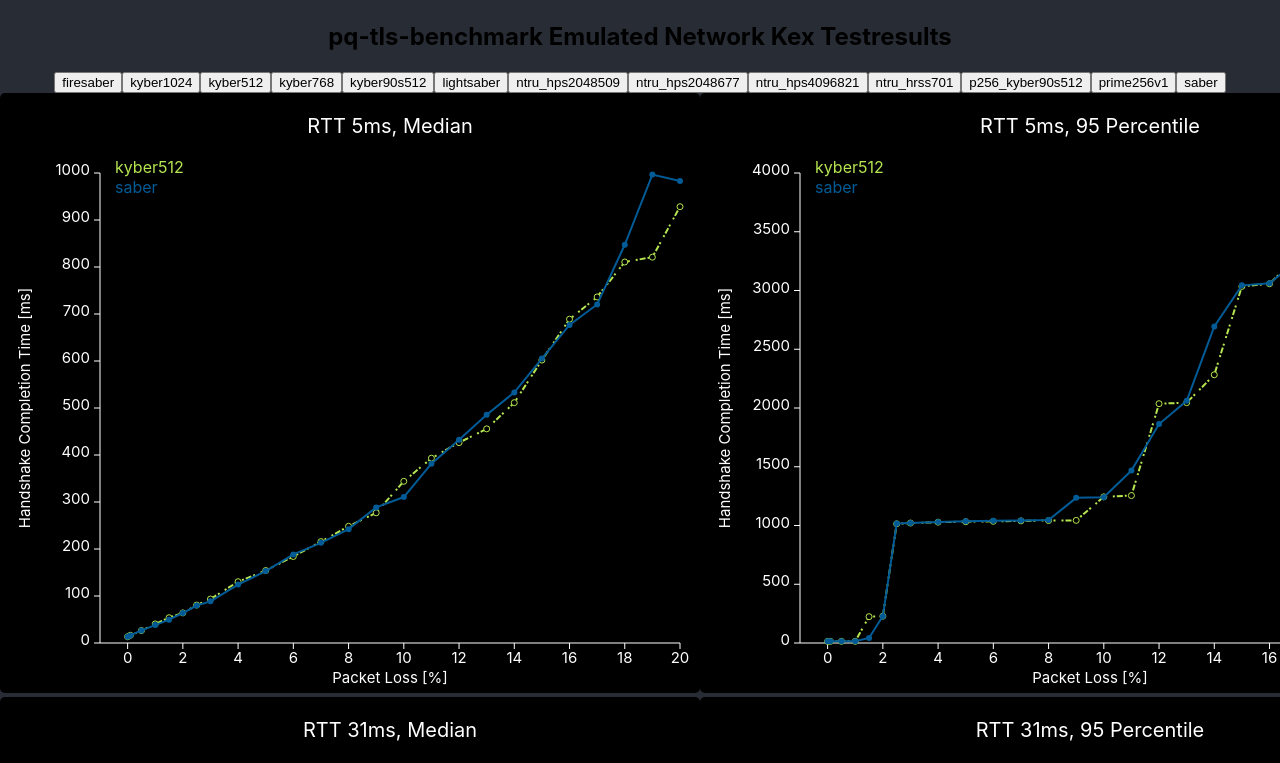
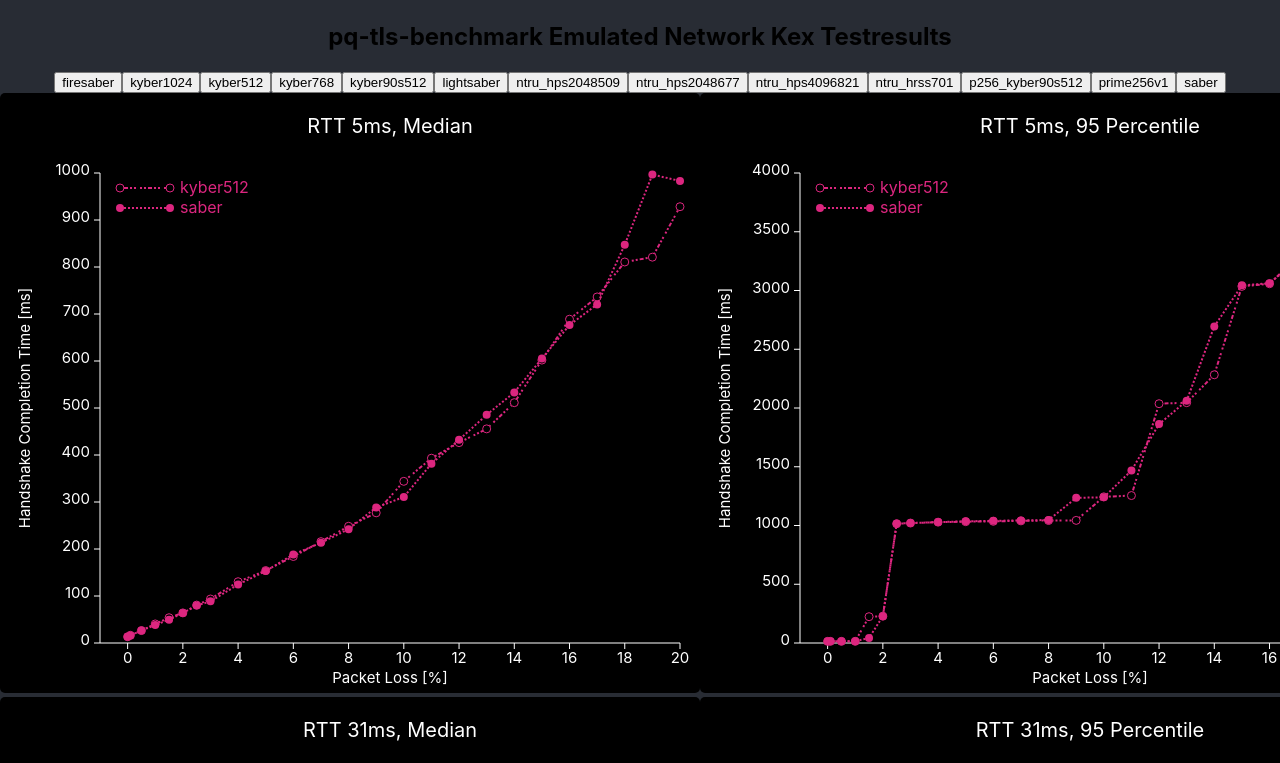
Before and after one commit to fhnw-ise-qcrypt/speed-viz-app, a React (Create React App) app: page / in a window 1280 px wide. Shown: the part 673-1436 px from the top of the page. Built offline with nearby package versions, Linux system fonts and the light colour scheme.

Commit message:
refactored code and added line to kex-labels

```diff
--- a/src/LinePlot.tsx
+++ b/src/LinePlot.tsx
@@ -7,8 +7,14 @@ type DataPoint = {
   percent95: number
 }
 
+type TickType = {
+  value: number,
+  offset: number,
+}
+
 type Kex = {
   name: string,
+  index: number,
   data: DataPoint[],
 }
 
@@ -23,7 +29,6 @@ type Props = {
   yAccessor: (d:DataPoint)=>number,
 }
 
-const LinePlot: React.FC<Props> = ({title, data, xLabel, yLabel, xDomain, yDomain, xAccessor, yAccessor}) =>{
 const width=700;
 const height=600;
 const marginLeft=100;
@@ -32,115 +37,107 @@ const LinePlot: React.FC<Props> = ({title, data, xLabel, yLabel, xDomain, yDomai
 const marginBottom=50;
 const boundedWidth=width-marginLeft-marginRight;
 const boundedHeight=height-marginTop-marginBottom;
-  const colors = ["#6497b1", "#ececa3", "#b5e550", "#607c3c", "#ffbaba", "#ff5252", "#f00", "#a70000", "#005b96"]
-  const dashes = ["0", "1", "2 6 2", "2 2 4 2 2", "6 6 6 6", "5 1 5 1", "2", "7", "8"]
-  const getColor = (k:string) =>{
-    switch(k){
-      case "saber":
-        return colors[8]
-      case "firesaber":
-        return colors[0]
-      case "kyber512":
-        return colors[2]
-      case "kyber768":
-        return colors[3]
-      case "kyber1024":
-        return colors[1]
-      case "ntru_hps2048509":
-        return colors[5]
-      case "ntru_hps2048677":
-        return colors[6]
-      case "ntru_hps4096821":
-        return colors[7]
-      case "ntru_hrss701":
-        return colors[4]
-      default:
-        return "#fff";
-    }
-  }
+//const colors = ["#6497b1", "#ececa3", "#b5e550", "#607c3c", "#ffbaba", "#ff5252", "#f00", "#a70000", "#005b96"]
+const colors = ["#648FFF", "#785EF0", "#DC267F", "#FE6102", "#FFB000"];
+const dashes = ["1", "2 6 2", "2 2 4 2 2", "6 6 6 6", "5 1 5 1", "2", "7"];
 
-  const getDashes = (k:string) =>{
-    switch(k){
-      case "saber":
-        return dashes[0]
-      case "firesaber":
-        return dashes[1]
-      case "kyber512":
-        return dashes[2]
-      case "kyber768":
-        return dashes[3]
-      case "kyber1024":
-        return dashes[4]
-      case "ntru_hps2048509":
-        return dashes[5]
-      case "ntru_hps2048677":
-        return dashes[6]
-      case "ntru_hps4096821":
-        return dashes[7]
-      case "ntru_hrss701":
-        return dashes[8]
-      default:
-        return "#fff";
-    }
-  }
 
-  const getPointStyle = (k:string) =>{
-    switch(k){
-      case "saber":
-        return "circle"
-      case "firesaber":
-        return "rect"
-      case "kyber512":
-        return "emptyCircle"
-      case "kyber768":
-        return "emptyRect"
-      case "kyber1024":
-        return "circle"
-      case "ntru_hps2048509":
-        return "rect"
-      case "ntru_hps2048677":
-        return "emptyCircle"
-      case "ntru_hps4096821":
-        return "emptyRect"
-      case "ntru_hrss701":
-        return "circle"
-      default:
-        return "circle"
-    }
-  }
-  //@ts-ignore
-  const xScale = d3.scaleLinear().domain(xDomain) //packetLoss goes from 0 to 20
+const LinePlot: React.FC<Props> = ({title, data, xLabel, yLabel, xDomain, yDomain, xAccessor, yAccessor}) =>{
+  const xScale:d3.ScaleLinear<number, number> = d3.scaleLinear().domain(xDomain) //packetLoss goes from 0 to 20
     .range([0, boundedWidth])
-  //@ts-ignore
-  const yScale = d3.scaleLinear().domain(yDomain)
+  const yScale:d3.ScaleLinear<number, number> = d3.scaleLinear().domain(yDomain)
     .range([boundedHeight, 0])
     .nice()
 
-  const xTicks = xScale.ticks().map(value=>({
+  const xTicks:TickType[] = xScale.ticks().map(value=>({
       value,
-    xOffset: xScale(value)
-  }))
+      offset: xScale(value)
+    } as TickType
+  ))
 
-  const yTicks = yScale.ticks().map((value)=>({
+  const yTicks:TickType[] = yScale.ticks().map((value)=>({
       value,
-    yOffset: yScale(value)
-  }))
-  //@ts-ignore
+      offset: yScale(value)
+    } as TickType
+  ))
+
   return(
     <div className="plot">
       <svg style={{backgroundColor: "#000", borderRadius: "5px"}} width={width} height={height}>
         <text x={boundedWidth*0.5+marginLeft} y={0.5*marginTop} fill="white" fontSize={20} textAnchor={"middle"}>{title}</text>
         <g transform={`translate(${marginLeft}, ${marginTop})`}>
-          <g transform={`translate(${-marginLeft+30}, ${boundedHeight*0.5})`}>
-            <text style={{transform:`rotate(-90deg)`}} textAnchor={"middle"} fontSize={15} fill="white">{yLabel}</text>
+          <Labels yLabel={yLabel} xLabel={xLabel}/>
+          <Axes xTicks={xTicks as TickType[]} yTicks={yTicks as TickType[]}/>
+          {data.filter((kex:Kex)=>kex.name==="prime256v1").map((kex:Kex, lineIndex:number)=>(
+            <CustomLine lineIndex={lineIndex} dataObject={kex} color={"#aaa"} strokeWidth={3} dashStyle={"0"} xScale={xScale} yScale={yScale} xAccessor={xAccessor} yAccessor={yAccessor}/>
+          ))}//
+          {data.filter((kex:Kex)=>kex.name!=="prime256v1").map((kex:Kex, lineIndex:number)=>(
+            <CustomLine lineIndex={lineIndex+1} dataObject={kex} color={colors[kex.index%5]} strokeWidth={2} dashStyle={dashes[kex.index%7]} xScale={xScale} yScale={yScale} xAccessor={xAccessor} yAccessor={yAccessor}/>
+          ))}
         </g>
-          <g transform={`translate(${boundedWidth*0.5}, ${boundedHeight+marginBottom-10})`}>
-            <text textAnchor={"middle"} fill="white" fontSize={15}>{xLabel}</text>
-          </g>
+      </svg>
+    </div>
+  )
+}
+
+
+type LineProps = {
+  dataObject:Kex,
+  color: string,
+  strokeWidth: number,
+  dashStyle: string,
+  xScale: d3.ScaleLinear<number, number>,
+  yScale: d3.ScaleLinear<number, number>
+  xAccessor: (d:DataPoint)=>number,
+  yAccessor: (d:DataPoint)=>number,
+  lineIndex: number,
+}
+
+const CustomLine = ({dataObject, color, strokeWidth, dashStyle, xScale, yScale, xAccessor, yAccessor, lineIndex}:LineProps) => {
+  //@ts-ignore
+  const line = d3.line().x(d=>xScale(xAccessor(d))).y(d=>yScale(yAccessor(d)))
+  const lineString = line(dataObject.data);
+  const drawStyle = dataObject.name==="prime256v1"? 0 : dataObject.index%4;// always display line of prime256v1 with filled circles
+
+  let drawPoint:(x:number, y:number)=>JSX.Element;
+  switch(drawStyle){
+    case 0:
+      drawPoint = (x, y)=><circle r={4} fill={color} cx={x} cy={y}></circle>
+      break;
+    case 1:
+      drawPoint = (x, y)=><rect transform={`translate(-3, -3)`} width={6} height={6} strokeWidth={1} fill={color} stroke={color} x={x} y={y}/>
+      break;
+    case 2:
+      drawPoint = (x, y)=><circle r={4} strokeWidth={1} stroke={color} cx={x} cy={y}></circle>
+      break;
+    case 3:
+      drawPoint = (x, y)=><rect transform={`translate(-3, -3)`} width={6} height={6} strokeWidth={1} stroke={color} x={x} y={y}/>
+      break;
+    default:
+      drawPoint = (x, y)=><circle r={4} fill={color} cx={x} cy={y}></circle>
+  }
+
+  return(
+    <>
+      <line transform={`translate(0, ${lineIndex*20})`} y1={-5} y2={-5} x1={20} x2={70} stroke={color} strokeWidth={strokeWidth} strokeDasharray={dashStyle} fill={"none"}/>
+      {drawPoint(20, lineIndex*20-5)}
+      {drawPoint(70, lineIndex*20-5)}
+      <text y={lineIndex*20} x={80} fill={color}>{dataObject.name}</text>
+      <path d={lineString} strokeWidth={strokeWidth} strokeDasharray={dashStyle} fill={"none"} stroke={color}/>
+      {
+        //@ts-ignore
+        dataObject.data.map((dataPoint, dataPointIndex)=>drawPoint(xScale(xAccessor(dataPoint)), yScale(yAccessor(dataPoint))))
+      }
+    </>
+  )
+}
+
+const Axes = ({xTicks, yTicks}:{xTicks:TickType[], yTicks:TickType[]}) => (
+  <>
     <g transform={`translate(0, ${boundedHeight})`}>
       <line x2={boundedWidth} stroke="white"/>
-            {xTicks.map(({value, xOffset})=>(
-              <g key={value} transform={`translate(${xOffset}, 0)`}>
+      {xTicks.map(({value, offset})=>(
+        <g key={value} transform={`translate(${offset}, 0)`}>
           <line y2="6" stroke="white"/>
           <text key={value} style={{fontSize: "15px", fill: "white", textAnchor:"middle", transform: "translateY(20px)"}}>{value}</text>
         </g>
@@ -148,49 +145,25 @@ const LinePlot: React.FC<Props> = ({title, data, xLabel, yLabel, xDomain, yDomai
     </g>
     <g>
       <line y2={boundedHeight} stroke="white"/>
-            {yTicks.map(({value, yOffset})=>(
-              <g key={value} transform={`translate(0, ${yOffset})`}>
+      {yTicks.map(({value, offset})=>(
+        <g key={value} transform={`translate(0, ${offset})`}>
           <line x2="-6" stroke="white"/>
           <text key={value} style={{fontSize: "15px", fill: "white", textAnchor:"end", transform: "translate(-10px,2px)"}}>{value}</text>
         </g>
       ))}
     </g>
-          {data.map((kex:Kex, kexIndex:number)=>{
-              //@ts-ignore
-              const line = d3.line().x(d=>xScale(xAccessor(d))).y(d=>yScale(yAccessor(d)))
-              //@ts-ignore
-              const lineString = line(kex.data);
-              const color = getColor(kex.name);
-            return(
+  </>
+);
+
+const Labels = ({xLabel, yLabel}:{xLabel: String, yLabel: String}) => (
   <>
-              <text y={kexIndex*20} x={15} fill={color}>{kex.name}</text>
-                <path d={lineString} strokeWidth={2} strokeDasharray={getDashes(kex.name)} fill={"none"} stroke={color}/>
-                {kex.data.map((dataPoint, dataPointIndex)=>{
-                  const pointStyle = getPointStyle(kex.name)
-                  switch(pointStyle){
-                    case "circle":
-                      return <circle r={3} fill={color} cx={xScale(xAccessor(dataPoint))} cy={yScale(yAccessor(dataPoint))}></circle>
-                    case "rect":
-                      return <rect transform={`translate(-2, -2)`} width={4} height={4} strokeWidth={1} fill={color} stroke={color} x={xScale(xAccessor(dataPoint))} y={yScale(yAccessor(dataPoint))}/>
-                    case "emptyCircle":
-                      return <circle r={3} strokeWidth={1} stroke={color} cx={xScale(xAccessor(dataPoint))} cy={yScale(yAccessor(dataPoint))}></circle>
-                    case "emptyRect":
-                      return <rect transform={`translate(-2, -2)`} width={4} height={4} strokeWidth={1} stroke={color} x={xScale(xAccessor(dataPoint))} y={yScale(yAccessor(dataPoint))}/>
-                    default:
-                      return <circle r={3} fill={color} cx={xScale(xAccessor(dataPoint))} cy={yScale(yAccessor(dataPoint))}></circle>
-
-                  }
-                    }
-                    //<text x={xScale(xAccessor(dataPoint))} y={yScale(yAccessor(dataPoint))} fill={colors[kexIndex]} fontSize={"10px"} textAnchor={"middle"} style={{verticalAlign: "bottom"}}>*</text>
-                )}
+    <g transform={`translate(${-marginLeft+30}, ${boundedHeight*0.5})`}>
+      <text style={{transform:`rotate(-90deg)`}} textAnchor={"middle"} fontSize={15} fill="white">{yLabel}</text>
+    </g>
+    <g transform={`translate(${boundedWidth*0.5}, ${boundedHeight+marginBottom-10})`}>
+      <text textAnchor={"middle"} fill="white" fontSize={15}>{xLabel}</text>
+    </g>
   </>
 )
-            }
-          )}
-        </g>
-      </svg>
-    </div>
-  )
-}
 
 export default LinePlot;
```
Lines whose indentation alone changed are shown as unchanged.
